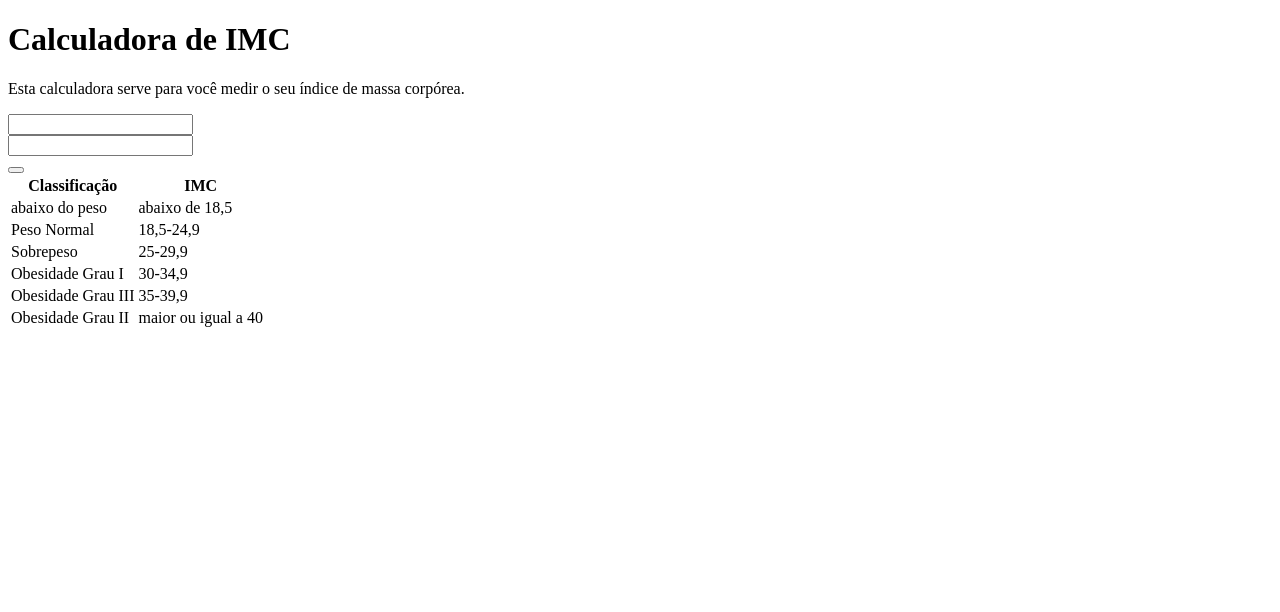
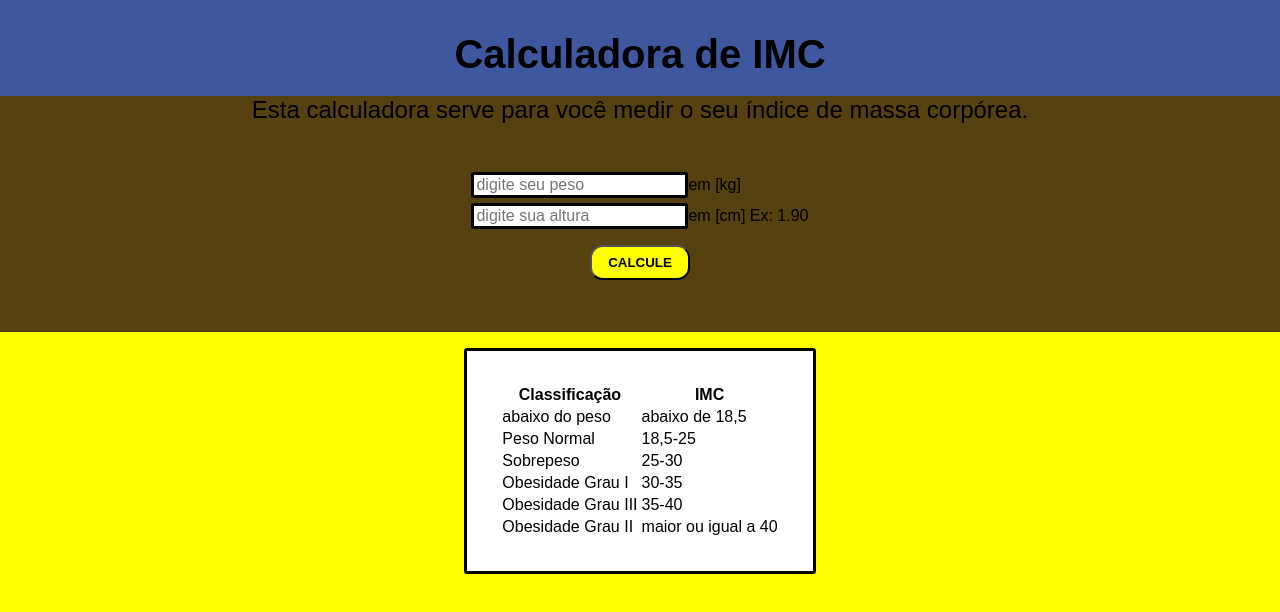
Before and after one commit to Fredericoufsj/imc, a plain HTML site: page index.html in a window 1280 px wide. Drawn offline with Linux system fonts and the light colour scheme.

Commit message:
melhorias em js e css

```diff
--- a/index.html
+++ b/index.html
@@ -6,29 +6,34 @@
     <meta http-equiv="X-UA-Compatible" content="IE=edge">
     <meta name="author" content="Frederico Thomaz" />
     <meta name="description" content="Calculadora de IMC, Indice de massa corpórea" />
-    <meta name=" viewport " content="width=device-width, initial-scale=1.0 ">
+    <meta name=" viewport" content="width=device-width, initial-scale=1.0 ">
     <title>Calculadora de IMC</title>
-    <link rel="stylesheet " href="style.css ">
-    <script type="text/javascript" src="script.js"></script>
+    <link rel="stylesheet" href="style.css">
+
 </head>
 
 <body>
-    <div container>
+    <div class="container">
         <header>
             <h1>Calculadora de IMC</h1>
             <p>Esta calculadora serve para você medir o seu índice de massa corpórea.</p>
         </header>
         <main>
-            <div>
-                <div class="peso ">
-                    <input type="number ">
+            <div class="form">
+                <div class="inputs">
+                    <div class="peso">
+                        <input type="number" placeholder="digite seu peso" id="peso"><span>em [kg]</span>
                     </div>
-                <div class="altura ">
-                    <input type="number ">
+                    <div class="altura">
+                        <input type="number" placeholder="digite sua altura" id="altura"><span>em [cm] Ex: 1.90</span>
                     </div>
-                <div class=" resultado "></div>
-                <button class="calcule "></button>
                 </div>
+                <div class="resultado">
+                    <button id="calcule">calcule</button>
+                    <p><span id="resultado"></span></p>
+                </div>
+            </div>
+            <div class="table">
                 <table>
                     <thead>
                         <tr>
@@ -37,35 +42,36 @@
                         </tr>
                     </thead>
                     <tbody>
-                    <tr>
+                        <tr id="tr1">
                             <td>abaixo do peso</td>
                             <td>abaixo de 18,5</td>
                         </tr>
-                    <tr>
+                        <tr id="tr2">
                             <td>Peso Normal</td>
-                        <td>18,5-24,9</td>
+                            <td>18,5-25</td>
                         </tr>
-                    <tr>
+                        <tr id="tr3">
                             <td>Sobrepeso</td>
-                        <td>25-29,9</td>
+                            <td>25-30</td>
                         </tr>
-                    <tr>
+                        <tr id="tr4">
                             <td>Obesidade Grau I</td>
-                        <td>30-34,9</td>
+                            <td>30-35</td>
                         </tr>
-                    <tr>
+                        <tr id="tr5">
                             <td>Obesidade Grau III</td>
-                        <td>35-39,9</td>
+                            <td>35-40</td>
                         </tr>
-                    <tr>
+                        <tr id="tr6">
                             <td>Obesidade Grau II</td>
                             <td>maior ou igual a 40</td>
                         </tr>
                     </tbody>
                 </table>
+            </div>
         </main>
     </div>
-
+    <script type="text/javascript" src="script.js"></script>
 </body>
 
 </html>
--- a/script.js
+++ b/script.js
@@ -0,0 +1,36 @@
+const calcule = document.getElementById('calcule')
+
+function imprimir() {
+    let resultado = document.getElementById('resultado')
+    let peso = document.getElementById('peso').value
+    let altura = document.getElementById('altura').value
+
+
+    let imc = (peso / (altura * altura))
+    resultado.textContent = "O seu IMC é de " + imc.toFixed(2)
+
+    // Muda a cor do fundo:
+    let tr1 = document.getElementById('tr1')
+    let tr2 = document.getElementById('tr2')
+    let tr3 = document.getElementById('tr3')
+    let tr4 = document.getElementById('tr4')
+    let tr5 = document.getElementById('tr5')
+    let tr6 = document.getElementById('tr6')
+
+    if (imc < 18.5) {
+        tr1.style.backgroundColor = "rgb(255, 255, 0)";
+    } else if (imc >= 18.5 && imc < 25) {
+        tr2.style.backgroundColor = "rgb(255, 255, 0)";
+    } else if (imc >= 25 && imc < 30) {
+        tr3.style.backgroundColor = "rgb(255, 255, 0)";
+    } else if (imc >= 30 && imc < 35) {
+        tr4.style.backgroundColor = "rgb(255, 255, 0)";
+    } else if (imc >= 35 && imc < 40) {
+        tr5.style.backgroundColor = "rgb(255, 255, 0)";
+    } else if (imc >= 40) {
+        tr6.style.backgroundColor = "rgb(255, 255, 0)";
+    }
+
+}
+//Pega o click do mouse e aciona a função imprimir
+calcule.addEventListener('click', imprimir)
--- a/style.css
+++ b/style.css
@@ -0,0 +1,111 @@
+* {
+    margin: 0;
+    font-family: Arial, Helvetica, sans-serif;
+}
+
+:root {
+    --primaryColor: rgb(62, 87, 158);
+    --secundaryColor: rgb(86, 66, 16);
+    --terciaryColor: rgb(255, 255, 0);
+}
+
+body {
+    display: flex;
+    justify-content: center;
+    /* margin-top: 0; */
+    width: 100vw;
+    height: 100vh;
+    background-color: var(--terciaryColor);
+}
+
+.container {
+    width: 100%;
+    height: 100%;
+}
+
+header h1 {
+    padding-top: 2rem;
+    font-size: 2.5rem;
+    text-align: center;
+    width: 100%;
+    height: 4rem;
+    background-color: var(--primaryColor);
+}
+
+header p {
+    text-align: center;
+    background-color: var(--secundaryColor);
+    font-size: 1.5rem;
+}
+
+.form {
+    padding-top: 3rem;
+    padding-bottom: 3rem;
+    display: flex;
+    flex-direction: column;
+    align-items: center;
+    background-color: var(--secundaryColor);
+    width: 100%;
+    height: 7rem;
+}
+
+input {
+    border: solid black .2rem;
+    border-radius: .2rem;
+    font-size: 1rem;
+}
+
+.altura {
+    margin-top: .3rem;
+}
+
+.resultado p {
+    background-color: white;
+    margin-top: 1rem;
+    margin-bottom: .3rem;
+    border-radius: .5rem;
+    padding-left: 1.5rem;
+    padding-right: 1.5rem;
+}
+
+main {
+    display: flex;
+    flex-direction: column;
+    align-items: center;
+}
+
+button {
+    margin-top: 1rem;
+    background-color: var(--terciaryColor);
+    border-radius: .8rem;
+    text-transform: uppercase;
+    padding: .5rem 1rem;
+    font-weight: bold;
+    transition: .2s;
+}
+
+button:hover {
+    transform: scale(1.1);
+}
+
+.resultado {
+    text-align: center;
+    font-size: 20px;
+}
+
+.table {
+    display: flex;
+    flex-direction: column;
+    align-items: center;
+    width: 100%;
+    background-color: var(--terciaryColor);
+    height: 100%;
+    margin-top: 1rem;
+}
+
+table {
+    background-color: white;
+    border: solid black .2rem;
+    border-radius: .2rem;
+    padding: 2rem;
+}
```
Lines whose indentation alone changed are shown as unchanged.
